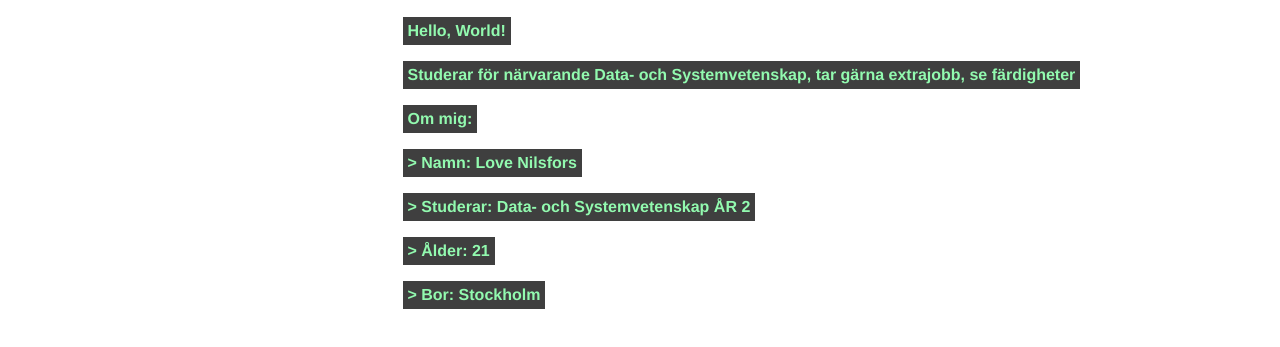
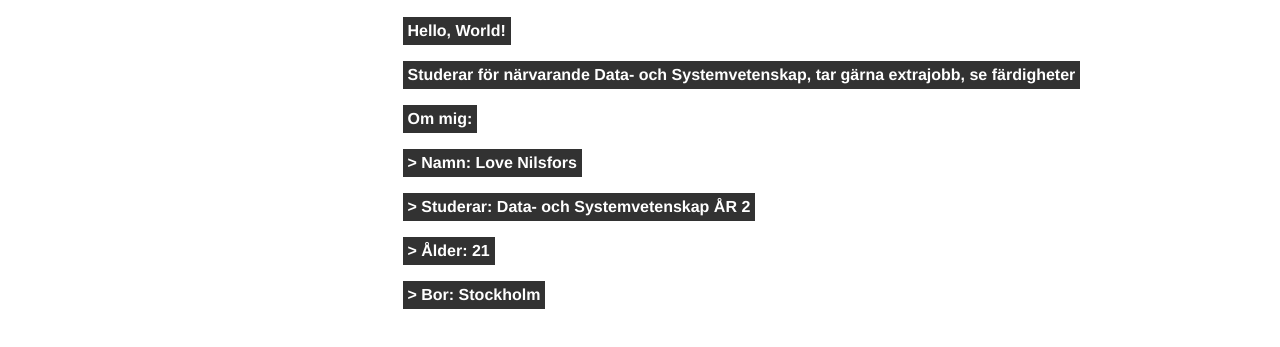
Before and after one commit to loer99/loer99.github.io, a plain HTML site: page index.html in a window 1280 px wide. Shown: the part 291-638 px from the top of the page. Drawn offline with Linux system fonts and the light colour scheme.

Commit message:
new index

```diff
--- a/index.html
+++ b/index.html
@@ -129,8 +129,8 @@
         .textContent > p {
             padding: 5px;
             font-weight: bold;
-            background: rgb(63, 63, 63);
-            color: rgb(146, 250, 175);
+            background: rgb(50, 50, 50);
+            color: rgb(255, 255, 255);
             width: fit-content;
         }
 
```
